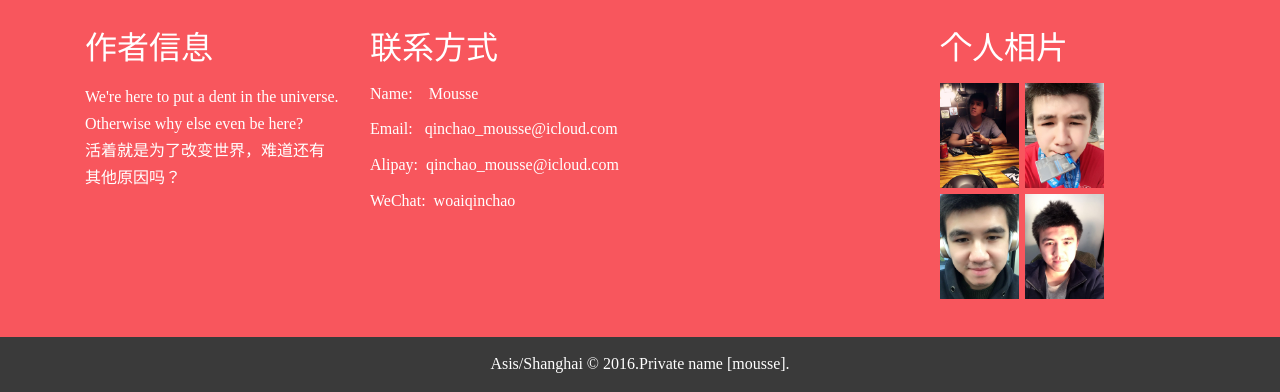
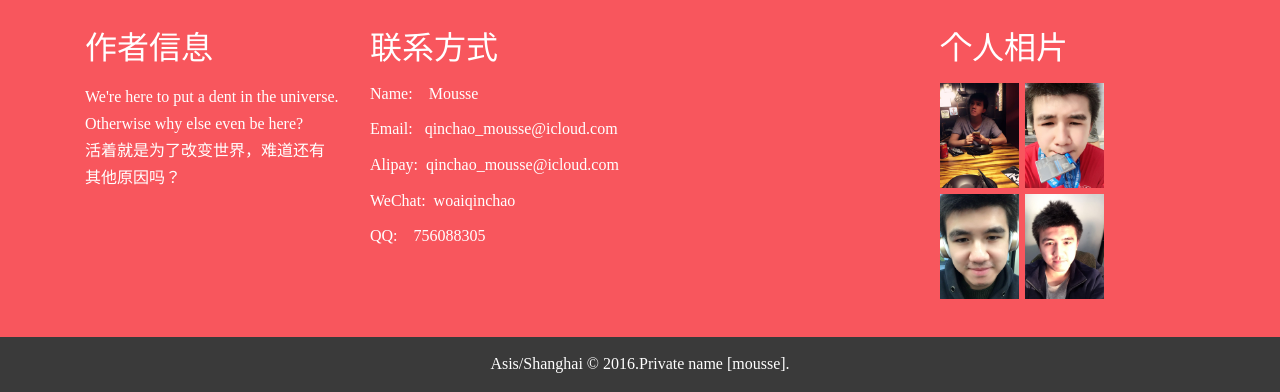
Before and after one commit to mousseqin/ci_project, a CodeIgniter app: page /database/ in a window 1280 px wide. Shown: the part 4599-4991 px from the top of the page. Run offline with CodeIgniter, Linux system fonts and the light colour scheme; some libraries are stand-ins or nearby versions; some web fonts are replaced.

Commit message:
bug fixed

```diff
--- a/application/views/fitness/index_foot.php
+++ b/application/views/fitness/index_foot.php
@@ -18,6 +18,7 @@
 					<li><a>Email:&nbsp;&nbsp;&nbsp;qinchao_mousse@icloud.com</a></li>
 					<li><a>Alipay:&nbsp;&nbsp;qinchao_mousse@icloud.com</a></li>
 					<li><a>WeChat:&nbsp;&nbsp;woaiqinchao</a></li>
+					<li><a>QQ:&nbsp;&nbsp;&nbsp;&nbsp;756088305</a></li>
 				</ul>
 			</div>
 			<div class="col-md-3 ftr-grd">
```
